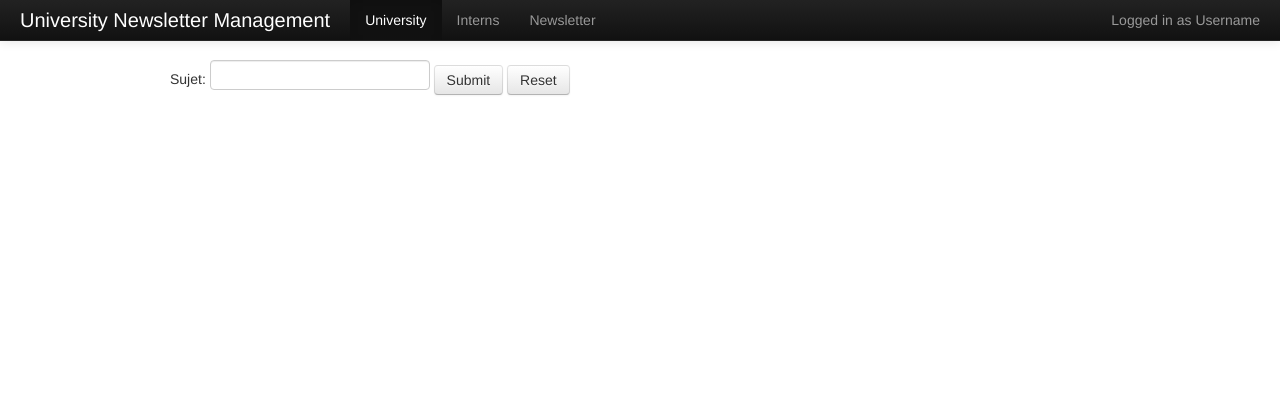
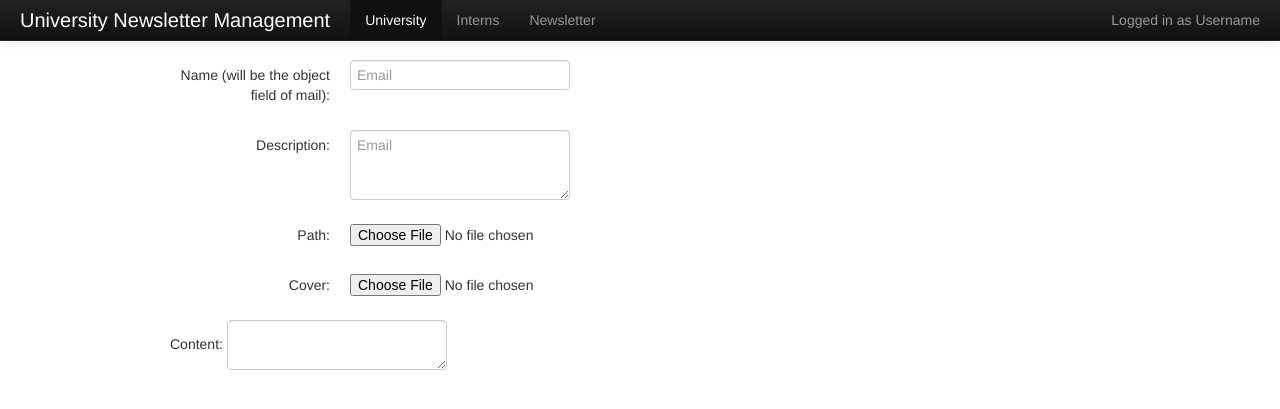
Before and after one commit to djiworks/NR_newsletter, a PHP site: page /mail.php in a window 1280 px wide. Shown: the top 409 px of the page. Run offline with PHP 8.4, Linux system fonts and the light colour scheme; some libraries are stand-ins or nearby versions.

Commit message:
Version trial ready

```diff
--- a/univnews/mail.php
+++ b/univnews/mail.php
@@ -2,15 +2,52 @@
 <html>
 <head>
     <title>University Newsletter Management</title>
+    <script src="holder/holder.js"></script>
     <meta name="viewport" content="width=device-width, initial-scale=1.0">
     <!-- Bootstrap -->
     <link href="./bootstrap/css/bootstrap.min.css" rel="stylesheet" media="screen">
+    <script type="text/javascript" src="./tinymce/tinymce.min.js"></script>
+	<script type="text/javascript">
+	tinymce.init({
+		mode : "specific_textareas",
+        editor_selector : "myTextEditor",
+	    theme: "modern",
+	    plugins: [
+	              "advlist autolink lists link image charmap print preview hr anchor pagebreak",
+	              "searchreplace wordcount visualblocks visualchars code fullscreen",
+	              "insertdatetime media nonbreaking save table contextmenu directionality",
+	              "emoticons template paste textcolor"
+	          ],
+	    toolbar1: "insertfile undo redo | styleselect | bold italic | alignleft aligncenter alignright alignjustify | bullist numlist outdent indent | link image",
+	    toolbar2: "print preview media | forecolor backcolor emoticons | code",
+	    image_advtab: true,
+	    templates: [
+	        {title: 'Test template 1', content: 'Test 1'},
+	        {title: 'Test template 2', content: 'Test 2'}
+	    ]
+	});
+	</script>
+
+
      <style type="text/css">
+	     .table th, .table td {
+	        text-align:center;
+	      }
+
 	    body {
         	padding-top: 60px;
         	padding-bottom: 40px;
       	}
       	.ajust {margin-top: 100px;}
+
+      	.modal-body {
+    max-height: 520px;
+}
+
+      	#sendingbox
+{
+    width: 800px;
+}
      </style>
 </head>
 <body>
@@ -37,12 +74,40 @@
       </div>
     </div>
     <div class="container">
-		<form method=POST action=mail.php>
-			Sujet: <input type=text name=title size=30/>
-			 <button type="submit" class="btn">Submit</button>
-			 <button type="reset" class="btn">Reset</button>
-		</form>
-    </div>
+			<form class="form-horizontal" name="add" action="newsletter.php" method="GET" id="addnews">
+
+			    <div class="control-group">
+				    <label class="control-label" for="nam">Name (will be the object field of mail):</label>
+				    <div class="controls">
+				    	<input type="text" id="nam" placeholder="Email" name="koko">
+				    </div>
+			    </div>
+
+			    <div class="control-group">
+				    <label class="control-label" for="inputEmail">Description:</label>
+				    <div class="controls">
+				    	<textarea rows="3" name="koko" id="inputEmail" placeholder="Email"></textarea>
+				    </div>
+			    </div>
+
+		    	<div class="control-group">
+				    <label class="control-label" for="inputEmail">Path:</label>
+				    <div class="controls">
+				    	<input type="file" id="inputEmail" placeholder="Email" name="koko">
+				    </div>
+			    </div>
+
+			    <div class="control-group">
+				    <label class="control-label" for="inputEmail">Cover:</label>
+				    <div class="controls">
+				    	<input type="file" id="inputEmail" placeholder="Email" name="koko">
+				    </div>
+			    </div>
+
+				   Content:
+				    <textarea class="myTextEditor"></textarea>
+		    </form>
+		</div>
     <script src="http://code.jquery.com/jquery.js"></script>
     <script src="./bootstrap/js/bootstrap.min.js"></script>
 </body>
--- a/univnews/newsletter.php
+++ b/univnews/newsletter.php
@@ -75,7 +75,7 @@
     </div>
     <div class="container">
     			<div class="btn-group">
-					<button class="btn btn-small btn btn-info" type="button" onclick="$('#sendingbox').modal('show')"><i class="icon-plus"></i> Add a Newsletter</button>
+					<button class="btn btn-small btn btn-info" type="button" onclick="window.location.href = 'mail.php';"><i class="icon-plus"></i> Add a Newsletter</button>
     			</div>
 	    		<table class="table table-hover">
 		    		<thead>
```
